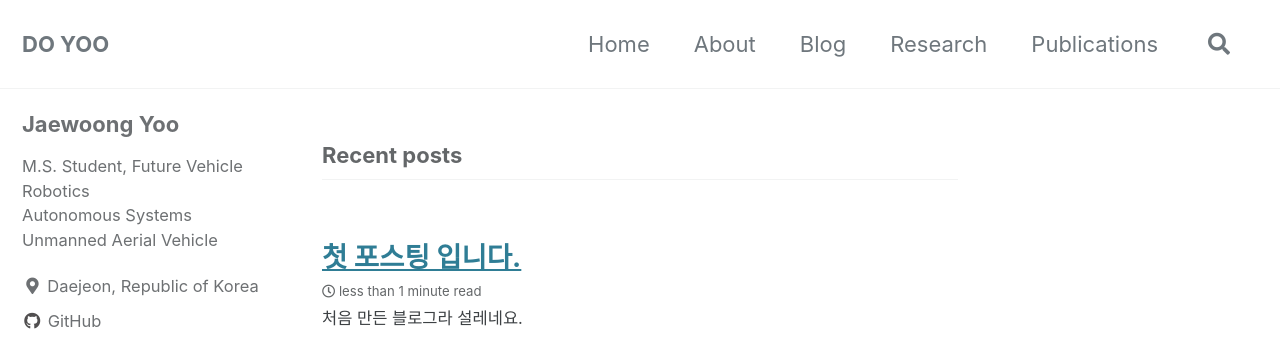
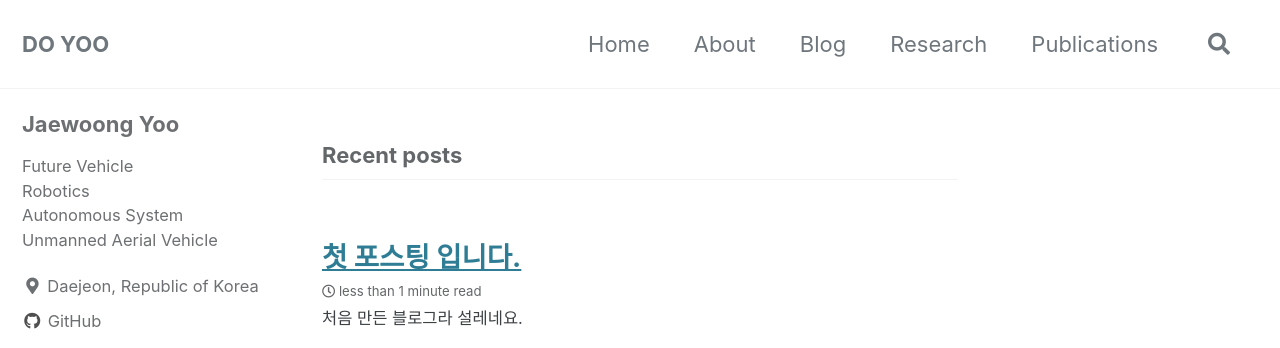
Before and after one commit to Jaewoong-Yoo/Jaewoong-Yoo.github.io, a Jekyll site: the page built from index.html, in a window 1280 px wide. Shown: the top 348 px of the page. Built offline with Jekyll 4.4.1, drawn with Linux system fonts in a browser that asks for light colours; cached includes are drawn as plain includes; the list of posts is cut into pages by our own code.

Commit message:
Update _config.yml

```diff
--- a/_config.yml
+++ b/_config.yml
@@ -103,7 +103,7 @@ analytics:
 author:
   name             : "Jaewoong Yoo"
   avatar           : # path of avatar image, e.g. "/assets/images/bio-photo.jpg"
-  bio              : "M.S. Student, Future Vehicle <br> Robotics <br> Autonomous Systems <br> Unmanned Aerial Vehicle"
+  bio              : "Future Vehicle <br> Robotics <br> Autonomous System <br> Unmanned Aerial Vehicle"
   location         : "Daejeon, Republic of Korea"
   email            : "jaewoong.yoo94@gmail.com"
   links:
```
